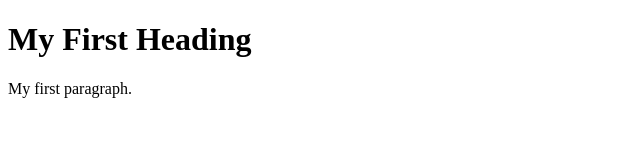
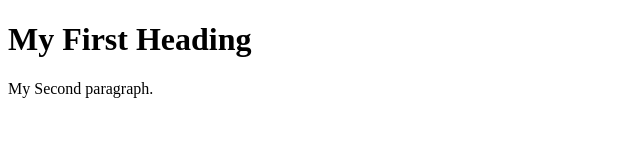
Before and after one commit to deployaction/deployaction, a plain HTML site: page index.html in a window 1280 px wide. Shown: the full height of the page, 0-640 px from the left. Drawn offline with Linux system fonts and the light colour scheme.

Commit message:
Update index.html

```diff
--- a/index.html
+++ b/index.html
@@ -6,7 +6,7 @@
 <body>
 
 <h1>My First Heading</h1>
-<p>My first paragraph.</p>
+<p>My Second paragraph.</p>
 
 </body>
 </html>
```
